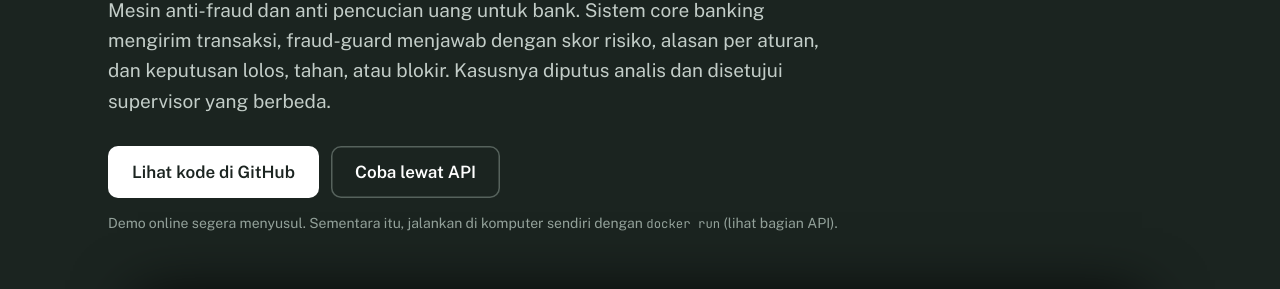
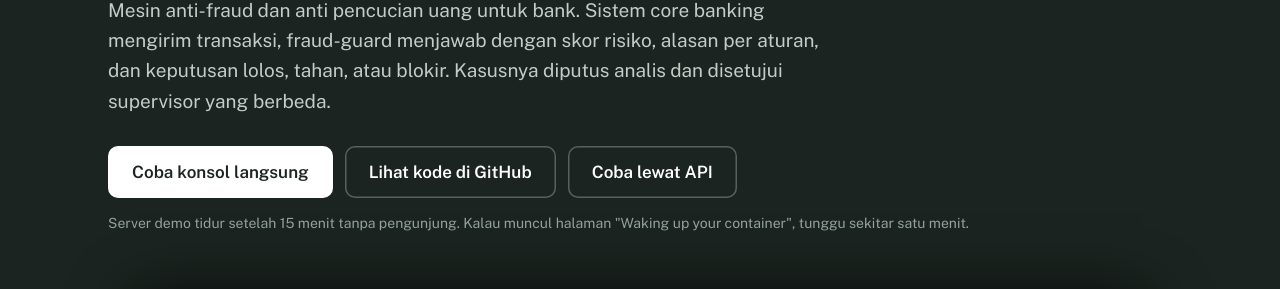
Before and after one commit to KADAFERHIDUP/fraud-guard, a plain HTML site: page docs/index.html in a window 1280 px wide. Shown: the part 508-797 px from the top of the page. Drawn offline with nearby package versions, Linux system fonts and the light colour scheme.

Commit message:
README dan landing: tautan ke demo online di SnapDeploy

```diff
--- a/docs/index.html
+++ b/docs/index.html
@@ -103,10 +103,11 @@
       <h1>Setiap transaksi dinilai. Setiap keputusan bisa dijelaskan.</h1>
       <p class="lede">Mesin anti-fraud dan anti pencucian uang untuk bank. Sistem core banking mengirim transaksi, fraud-guard menjawab dengan skor risiko, alasan per aturan, dan keputusan lolos, tahan, atau blokir. Kasusnya diputus analis dan disetujui supervisor yang berbeda.</p>
       <div class="ctas">
-        <a class="btn btn-light" href="https://github.com/KADAFERHIDUP/fraud-guard">Lihat kode di GitHub</a>
+        <a class="btn btn-light" href="https://fraud-guard-465d7.containers.snapdeploy.app">Coba konsol langsung</a>
+        <a class="btn btn-line" href="https://github.com/KADAFERHIDUP/fraud-guard">Lihat kode di GitHub</a>
         <a class="btn btn-line" href="#api">Coba lewat API</a>
       </div>
-      <p class="pending">Demo online segera menyusul. Sementara itu, jalankan di komputer sendiri dengan <code>docker run</code> (lihat bagian API).</p>
+      <p class="pending">Server demo tidur setelah 15 menit tanpa pengunjung. Kalau muncul halaman "Waking up your container", tunggu sekitar satu menit.</p>
       <figure class="shot"><img src="konsol.webp" width="1440" height="1000" alt="Konsol fraud-guard: banner hijau, daftar skenario transaksi, keputusan terakhir dengan skor dan alasan per aturan, dan detail kasus untuk analis."></figure>
     </div>
   </header>
@@ -157,7 +158,7 @@
 
     <section id="api" aria-labelledby="api-h">
       <h2 id="api-h">Dipakai lewat API</h2>
-      <p class="sub">Konsol web memakai API yang sama dengan sistem core banking. Jalankan di komputer sendiri:</p>
+      <p class="sub">Konsol web memakai API yang sama dengan sistem core banking. Contoh di bawah bisa langsung dicoba ke server demo dengan mengganti <code>localhost:8080</code> menjadi <code>https://fraud-guard-465d7.containers.snapdeploy.app</code>, atau jalankan di komputer sendiri:</p>
 <pre><code><span class="c"># jalankan server</span>
 docker build -t fraud-guard . &amp;&amp; docker run -p 8080:8080 fraud-guard
 
```
Also changed, not shown: 1 other file.
